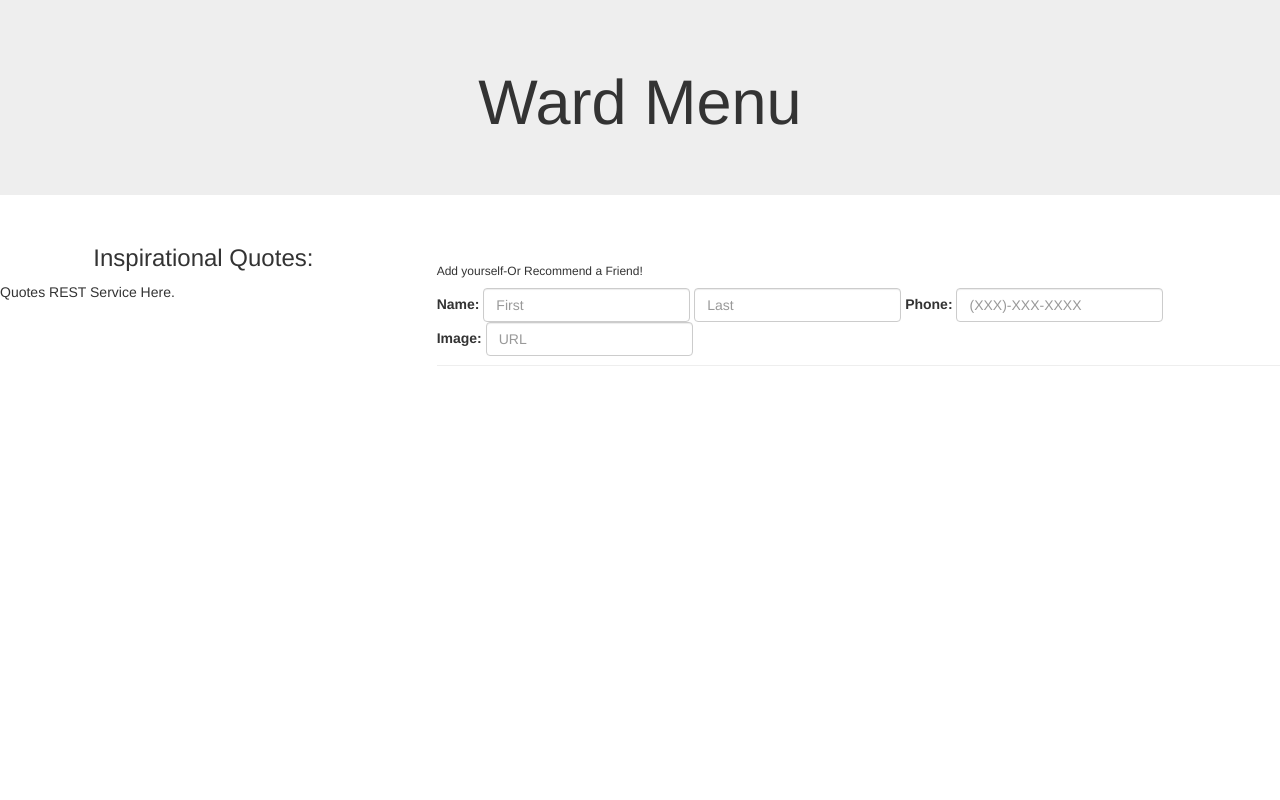
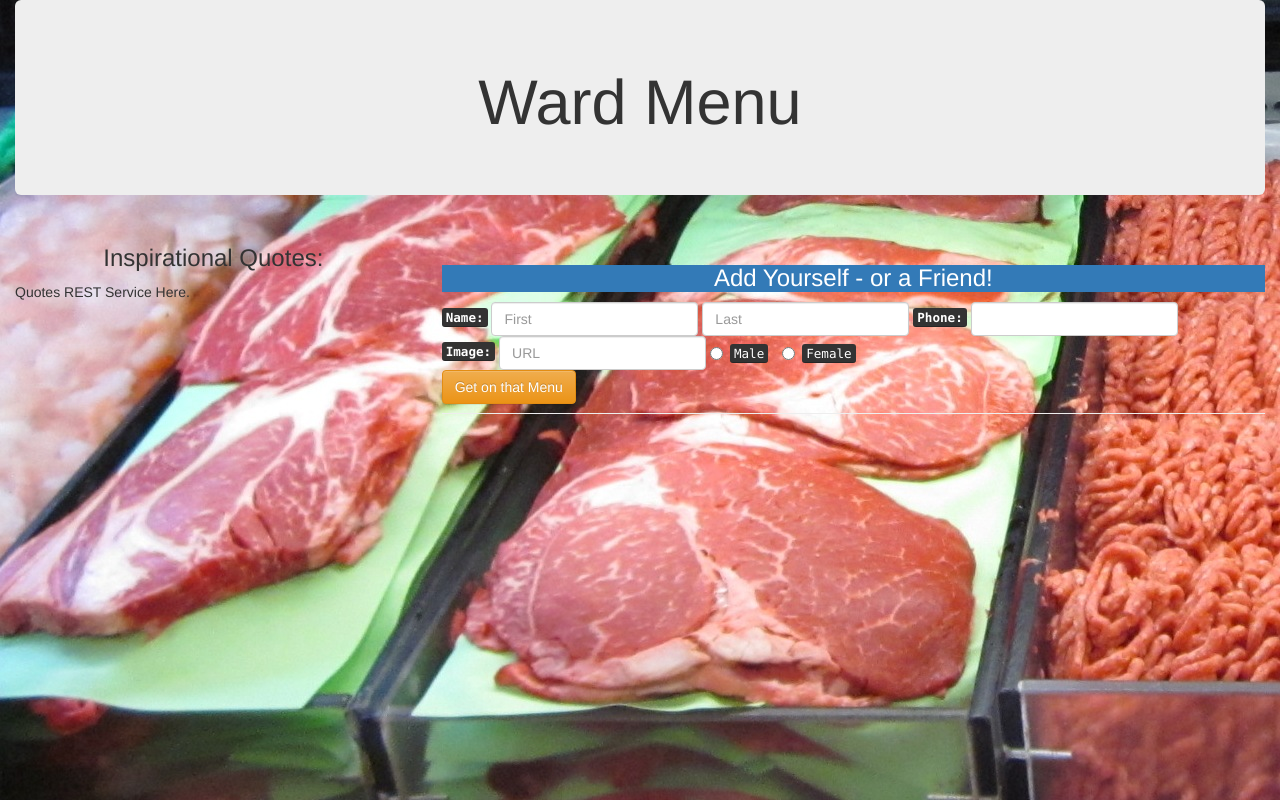
Before and after one commit to kpvalentine/WardMenu, a plain HTML site: page Ward_Menu.html in a window 1280 px wide. Drawn offline with nearby package versions, Linux system fonts and the light colour scheme.

Commit message:
Basically finished front end, aside from some scripting.

```diff
--- a/Ward_Menu.css
+++ b/Ward_Menu.css
@@ -1,4 +1,4 @@
 body
 {
-    background-image: "meat-market.jpg";
+    background-image: url("meat-market.jpg");
 }
--- a/Ward_Menu.html
+++ b/Ward_Menu.html
@@ -4,6 +4,8 @@
 
 <head>
 	<meta charset="utf-8">
+
+<meta name="viewport" content="width=device-width, initial-scale=1">
 
 	<title>#GettinHitched</title>
 
@@ -14,8 +16,8 @@
 
 </head>
 
-<body style="backgroundImage: 'meat-market.jpg'" ng-controller="rootctrl">
-
+<body ng-controller="rootctrl">
+<div class="container-fluid">
 	<div class="jumbotron">
 		<h1 class="text-center">Ward Menu</h1>
 	</div>
@@ -31,12 +33,12 @@
 
 			<div class="page-header">
 
-				<h6>Add yourself-Or Recommend a Friend!</h6>
+				<h3 class="bg-primary text-center">Add Yourself - or a Friend!</h3>
 
 				<form class="form-inline">
 					<div class="form-group">
-						<label for="FirstName">Name:</label>
-						<input type="text" class="form-control" id="firstname" placeholder="First">
+						<label for="FirstName"><kbd>Name:</kbd></label>
+						<input type="text" class="form-control" id="firstname" placeholder="First" required>
 					</div>
 
 					<div class="form-group">
@@ -45,27 +47,27 @@
 					</div>
 
 					<div class="form-group">
-						<label for="PhoneNumber">Phone:</label>
-						<input type="text" class="form-control" id="phonenumber" placeholder="(XXX)-XXX-XXXX">
+						<label for="PhoneNumber"><kbd>Phone:</kbd></label>
+						<input type="number" class="form-control" id="phonenumber" required>
 					</div>
 
 					<div class="form-group">
-						<label for="imgurl">Image:</label>
+						<label for="imgurl"><kbd>Image:</kbd></label>
 						<input type="text" class="form-control" id="img" placeholder="URL">
 					</div>
+
+<label class="radio-inline">
+      <input type="radio" name="gender" value="male"><kbd>Male</kbd></label>
+
+    <label class="radio-inline">
+      <input type="radio" name="gender" value="female"><kbd>Female</kbd></label>
 				</form>
 
+<input type="submit" class="btn btn-warning" value="Get on that Menu" ng-click="addPerson()">
 			</div>
 		</div>
 	</div>
-
-
-
-
-
-
-
-
+</div>
 
 	<!-- Latest compiled and minified CSS -->
 	<link rel="stylesheet" href="https://maxcdn.bootstrapcdn.com/bootstrap/3.3.7/css/bootstrap.min.css" integrity="sha384-BVYiiSIFeK1dGmJRAkycuHAHRg32OmUcww7on3RYdg4Va+PmSTsz/K68vbdEjh4u"
--- a/Ward_Menu.js
+++ b/Ward_Menu.js
@@ -0,0 +1,6 @@
+var app = angular.module("myapp", []);
+
+app.controller('rootctrl', function($scope, $http)
+{
+
+});
```
